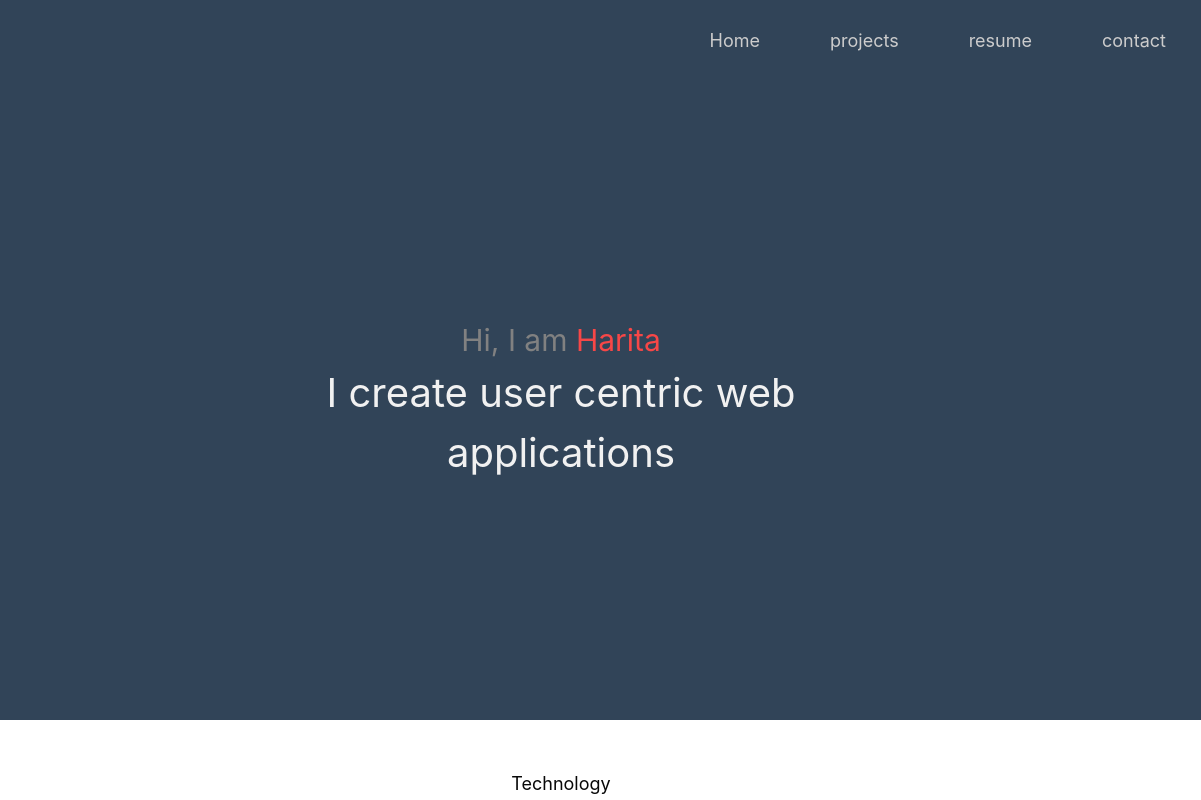
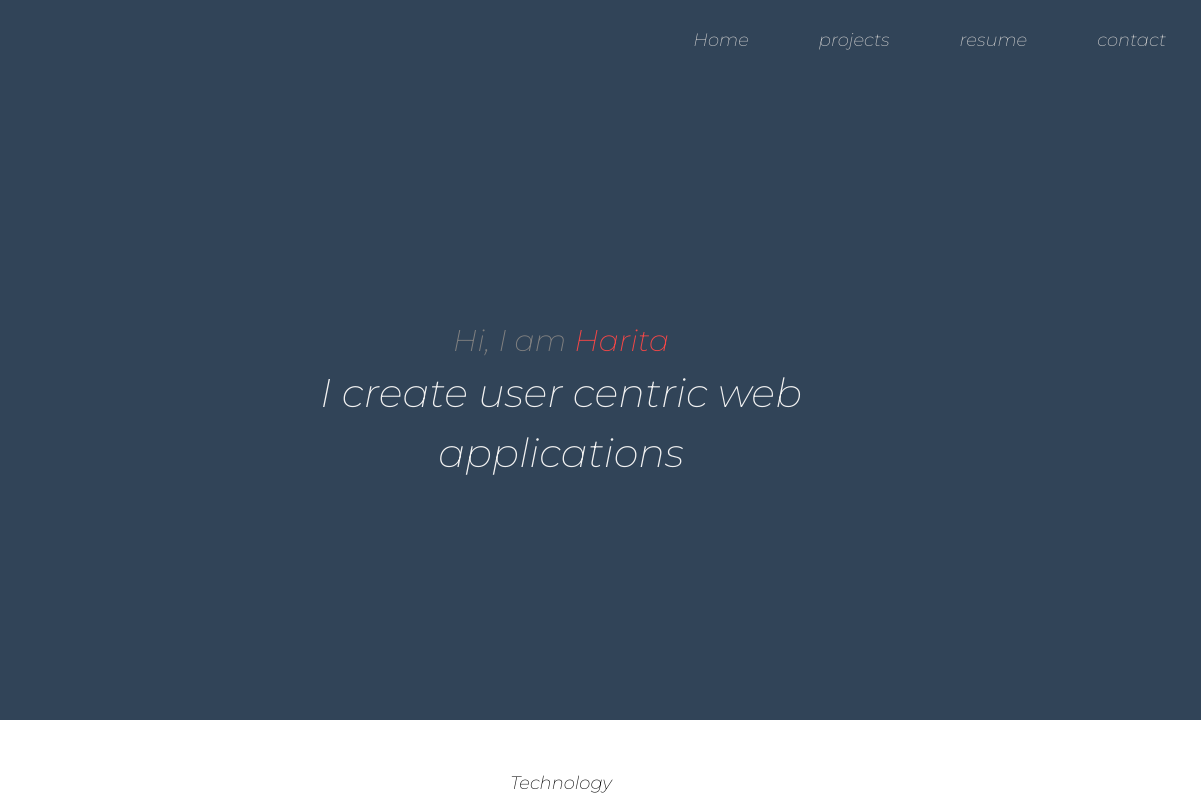
Before and after one commit to haritaAi/portfoliopage, a website built with Parcel: page index.html in a window 1280 px wide. Shown: the top 800 px of the page, 79-1280 px from the left. Built offline with nearby package versions, Linux system fonts and the light colour scheme; some packages are replaced by stand-ins of ours.

Commit message:
small correction

```diff
--- a/css/styles.css
+++ b/css/styles.css
@@ -24,7 +24,7 @@
     min-width: 100vw;
     margin-right: 0;
     color: var(--color-body);
-    font-family:Inter, Haettenschweiler, 'Arial Narrow Bold', sans-serif;
+    font-family:'Montserrat',sans-serif;
     font-size: 2.4rem;
     line-height: 1.5;
 }
--- a/index.html
+++ b/index.html
@@ -5,6 +5,9 @@
     <meta http-equiv="X-UA-Compatible" content="IE=edge">
     <meta name="viewport" content="width=device-width, initial-scale=1.0">
     <title>Document</title>
+    <link rel="preconnect" href="https://fonts.googleapis.com">
+    <link rel="preconnect" href="https://fonts.gstatic.com" crossorigin>
+    <link href="https://fonts.googleapis.com/css2?family=Montserrat:ital,wght@1,200&display=swap" rel="stylesheet">
     <link rel="stylesheet" href="https://cdn.jsdelivr.net/npm/bootstrap@4.6.0/dist/css/bootstrap.min.css"
                 integrity="sha384-B0vP5xmATw1+K9KRQjQERJvTumQW0nPEzvF6L/Z6nronJ3oUOFUFpCjEUQouq2+l"
                 crossorigin="anonymous" data-parcel-ignore>
```
